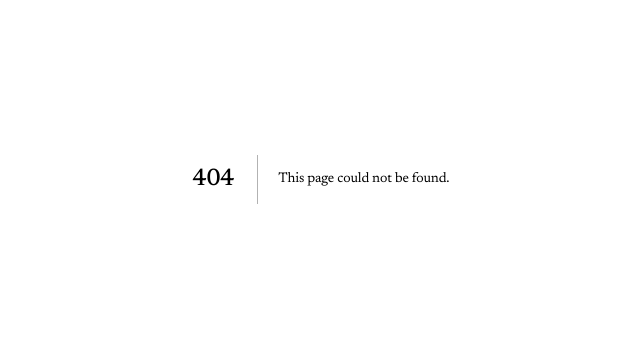
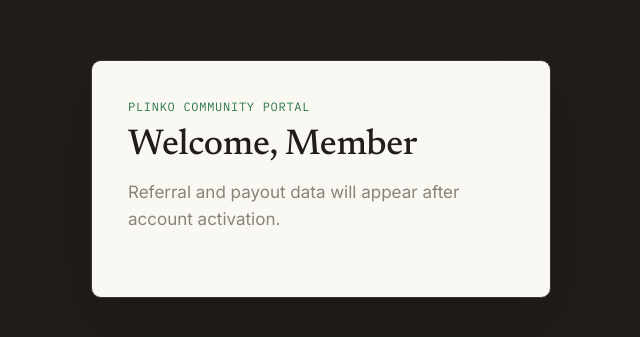
Before and after one commit to Jmx097/Plinko-Site-6.12, a Next.js app in the folder plinko-site/: page /account in a window 1280 px wide. Before the commit this address had no page. Shown: the part 221-558 px from the top of the page, without its empty margins (319-959 px from the left). Built offline with nearby package versions, Linux system fonts and the light colour scheme; no server answers.

Commit message:
feat: add Clerk-protected member entry

```diff
--- /dev/null
+++ b/plinko-site/app/account/page.jsx
@@ -0,0 +1,21 @@
+import { auth, currentUser } from '@clerk/nextjs/server';
+
+export default async function AccountPage() {
+  const { userId } = await auth();
+  const user = await currentUser();
+
+  const firstName = user?.firstName || 'Member';
+  const email = user?.emailAddresses.find((address) => address.id === user.primaryEmailAddressId)?.emailAddress
+    || user?.emailAddresses[0]?.emailAddress;
+
+  return (
+    <main className="member-page">
+      <section className="member-panel" aria-labelledby="account-title">
+        <p className="member-kicker">Plinko community portal</p>
+        <h1 id="account-title">Welcome, {firstName}</h1>
+        {userId && email ? <p className="member-email">{email}</p> : null}
+        <p className="member-copy">Referral and payout data will appear after account activation.</p>
+      </section>
+    </main>
+  );
+}
--- a/plinko-site/app/globals.css
+++ b/plinko-site/app/globals.css
@@ -401,6 +401,35 @@ footer p { font-size: 14.5px; max-width: 460px; }
 .final-impact h2 { font-size: clamp(34px, 5vw, 56px); margin: 16px 0 30px; }
 .impact footer { padding: 36px 0; }
 
+/* ===== Member entry ===== */
+.member-page {
+  min-height: 100vh;
+  display: grid;
+  place-items: center;
+  padding: 48px 24px;
+  background: var(--ink);
+}
+.member-panel {
+  width: min(100%, 460px);
+  padding: 36px;
+  border: 1px solid #3a362f;
+  border-radius: var(--radius);
+  background: var(--paper);
+  box-shadow: 0 24px 64px rgba(0, 0, 0, .2);
+}
+.member-kicker {
+  margin-bottom: 10px;
+  color: var(--green-dark);
+  font-family: var(--mono);
+  font-size: 12px;
+  letter-spacing: .06em;
+  text-transform: uppercase;
+}
+.member-panel h1 { font-size: 36px; }
+.member-copy { margin: 12px 0 28px; color: var(--muted); }
+.member-email { margin-top: 12px; font-family: var(--mono); font-size: 14px; color: var(--muted); }
+.member-panel .cl-rootBox { width: 100%; }
+
 @media (prefers-reduced-motion: reduce) {
   html { scroll-behavior: auto; }
   .story-caption { transition: opacity .2s; transform: none; }
--- a/plinko-site/app/layout.jsx
+++ b/plinko-site/app/layout.jsx
@@ -1,3 +1,4 @@
+import { ClerkProvider } from '@clerk/nextjs';
 import './globals.css';
 
 export const metadata = {
@@ -34,7 +35,9 @@ export default function RootLayout({ children }) {
           href="https://fonts.googleapis.com/css2?family=Newsreader:ital,wght@0,400;0,500;0,600;1,400;1,500&family=IBM+Plex+Mono:wght@400;500&family=Inter:wght@400;500;600&display=swap"
         />
       </head>
-      <body>{children}</body>
+      <body>
+        <ClerkProvider>{children}</ClerkProvider>
+      </body>
     </html>
   );
 }
--- a/plinko-site/package.json
+++ b/plinko-site/package.json
@@ -8,6 +8,7 @@
     "start": "next start"
   },
   "dependencies": {
+    "@clerk/nextjs": "^6.39.6",
     "next": "^14.2.5",
     "react": "^18.3.1",
     "react-dom": "^18.3.1"
```
Also changed, not shown: plinko-site/app/sign-in/[[...sign-in]]/page.jsx (added, +14 -0 lines), plinko-site/app/sign-up/[[...sign-up]]/page.jsx (added, +14 -0 lines), plinko-site/middleware.js (added, +16 -0 lines), 2 other files (tests, documents, lock files or other folders).
